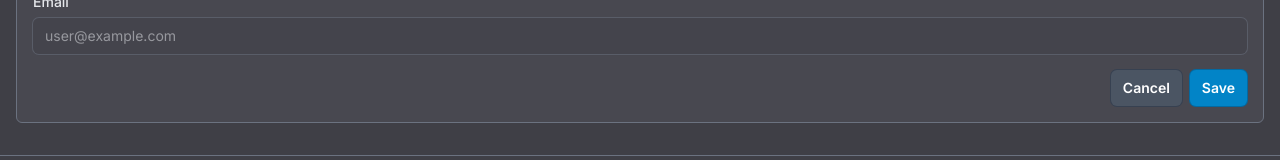
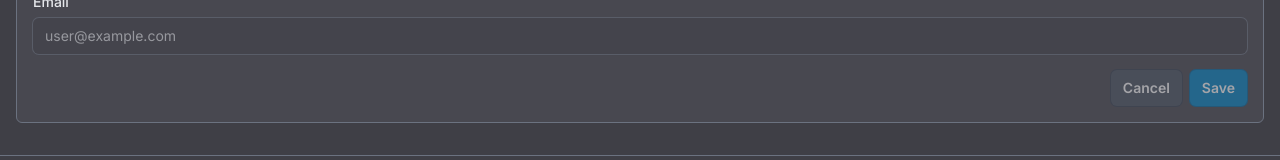
Before and after one commit to iswilljr/dev-challenges, a Next.js app: page /settings in a window 1280 px wide. Shown: the part 527-687 px from the top of the page. Built offline with nearby package versions, Linux system fonts and the light colour scheme; no server answers; sample sign-in values are in the browser's storage.

Commit message:
disable buttons when form its in initial state

```diff
--- a/src/components/forms/general-settings.tsx
+++ b/src/components/forms/general-settings.tsx
@@ -2,6 +2,7 @@
 
 import axios from 'redaxios'
 import useSWRMutation from 'swr/mutation'
+import { useMemo } from 'react'
 import { useForm, zodResolver } from '@mantine/form'
 import { Button } from '../button/button'
 import { Input } from '../input/input'
@@ -18,7 +19,7 @@ export function GeneralForm({ user }: GeneralFormProps) {
   const { trigger, isMutating } = useSWRMutation('/api/profile', (url, data: { arg: UpdateProfile }) =>
     axios.post(url, data.arg)
   )
-  const { onSubmit, getInputProps, onReset } = useForm<UpdateProfile>({
+  const { onSubmit, getInputProps, onReset, isDirty } = useForm<UpdateProfile>({
     initialValues: {
       name: user.name ?? '',
       bio: user.bio ?? '',
@@ -42,6 +43,8 @@ export function GeneralForm({ user }: GeneralFormProps) {
     },
   })
 
+  const isInitialState = useMemo(() => !isDirty(), [isDirty])
+
   return (
     <form className='space-y-2' onReset={onReset} onSubmit={onSubmit(values => trigger(values))}>
       <Input id='name' label='Name' {...getInputProps('name')} />
@@ -63,10 +66,10 @@ export function GeneralForm({ user }: GeneralFormProps) {
       />
       <Input id='email' label='Email' readOnly disabled value={user.email ?? ''} />
       <div className='!mt-4 flex items-center justify-end gap-2'>
-        <Button disabled={isMutating} variant='secondary' type='reset'>
+        <Button disabled={isInitialState || isMutating} variant='secondary' type='reset'>
           Cancel
         </Button>
-        <Button loading={isMutating} type='submit'>
+        <Button disabled={isInitialState} loading={isMutating} type='submit'>
           Save
         </Button>
       </div>
```
